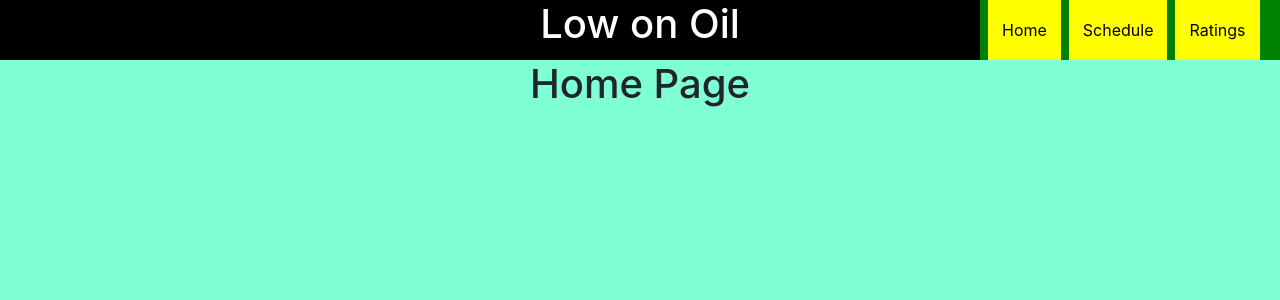
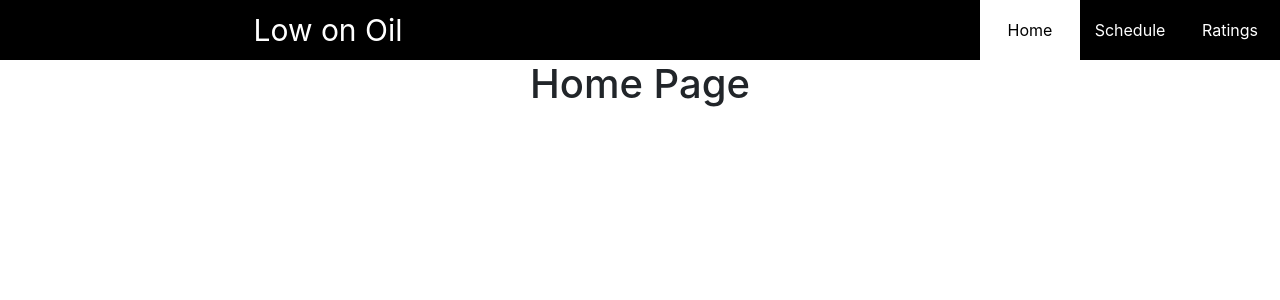
Before and after one commit to dakotamum/Low_On_Oil, a React (Create React App) app: page / in a window 1280 px wide. Shown: the top 300 px of the page. Built offline with nearby package versions, Linux system fonts and the light colour scheme.

Commit message:
quality of life changes

```diff
--- a/src/App.css
+++ b/src/App.css
@@ -1,4 +1,5 @@
 .app{
-	background-color: blue;
-	text-align: center
+	margin: 0;
+	background-color: teal;
+	position: relative;
 }
--- a/src/App.js
+++ b/src/App.js
@@ -1,5 +1,5 @@
 import React from 'react';
-import Header from './Header.js';
+import NavBar from './NavBar.js';
 import Home from './Home.js'
 import Schedule from './Schedule.js'
 import Ratings from './Ratings.js'
@@ -38,7 +38,8 @@
 	render(){
 		return(
 			<div className="app">
-				<Header toggleHome = {this.toggleHome} toggleSchedule = {this.toggleSchedule} toggleRatings = {this.toggleRatings}/>
+				<NavBar toggleHome = {this.toggleHome} toggleSchedule = {this.toggleSchedule} toggleRatings = {this.toggleRatings}
+				togSched={this.state.toggleSchedule} togRate={this.state.toggleRatings} togHome={this.state.toggleHome} />
 				{this.state.toggleHome ? (<div><Home /></div>) : this.state.toggleSchedule ? (<div><Schedule /></div>) : this.state.toggleRatings ? (<div><Ratings /></div>) : null}
 			</div>
 		)
--- a/src/Header.js
+++ /dev/null
@@ -1,31 +0,0 @@
-import React from 'react'
-import './header.css'
-
-class Header extends React.Component{
-    constructor(props){
-        super(props)
-        this.state={
-            key: this.props.id + 1
-        }
-    }
-
-    render(){
-        return(
-            <div className="header">
-                <h1>Low on Oil</h1>
-                <div className="tabs">
-                    <div className="single_tab" onClick={this.props.toggleHome}>
-                        Home
-                    </div>
-                    <div className="single_tab" onClick={this.props.toggleSchedule}>
-                        Schedule
-                    </div>
-                    <div className="single_tab" onClick={this.props.toggleRatings}>
-                        Ratings
-                    </div>
-                </div>
-            </div>
-        )}
-}
-
-export default Header
--- /dev/null
+++ b/src/NavBar.js
@@ -0,0 +1,33 @@
+import React from 'react'
+import './navbar.css'
+
+class Header extends React.Component{
+    constructor(props){
+        super(props)
+        this.state={
+            key: this.props.id + 1
+        }
+    }
+
+    render(){
+        return(
+            <div className="navbar">
+                <div className="logo">
+                    Low on Oil
+                </div>
+                <div className="tabs">
+                    <div className="single_tab" onClick={this.props.toggleHome} style={this.props.togHome ? {backgroundColor: 'white', color: 'black'} : null}>
+                        Home
+                    </div>
+                    <div className="single_tab" onClick={this.props.toggleSchedule} style={this.props.togSched ? {backgroundColor: 'white', color: 'black'} : null}>
+                        Schedule
+                    </div>
+                    <div className="single_tab" onClick={this.props.toggleRatings} style={this.props.togRate ? {backgroundColor: 'white', color: 'black'} : null}>
+                        Ratings
+                    </div>
+                </div>
+            </div>
+        )}
+}
+
+export default Header
--- a/src/header.css
+++ /dev/null
@@ -1,26 +0,0 @@
-.header{
-    background-color: black;
-    color: white;
-    width: 100%;
-    height: 60px;
-    position: relative;
-}
-.tabs{
-    background-color: green;
-    width: 300px;
-    height: 60px;
-    right: 0;
-    bottom: 0;
-    position: absolute;
-    display: flex;
-    padding-left: 4px;
-}
-.single_tab{
-    background-color: yellow;
-    color: black;
-    line-height: 60px;
-    margin-left: 4px;
-    margin-right: 4px;
-    padding-left: 14px;
-    padding-right: 14px;
-}
--- a/src/home.css
+++ b/src/home.css
@@ -1,5 +1,4 @@
 .home{
-	background-color: aquamarine;
 	text-align: center;
 	position: absolute;
 	height: calc(100% - 60px);
--- /dev/null
+++ b/src/navbar.css
@@ -0,0 +1,40 @@
+.navbar{
+    display: flex;
+    background-color: black;
+    height: 60px;
+    position: relative;
+}
+
+.logo{
+    font-size: 30px;
+    color: white;
+    background-color: black;
+    width: 50%;
+    text-align: center;
+}
+
+.tabs{
+    display: flex;
+    background-color: black;
+    height: 100%;
+    position: absolute;
+    bottom: 0;
+    right: 0;
+}
+
+.single_tab{
+    background-color: black;
+    color: white;
+    width: 100px;
+    text-align: center;
+    line-height: 60px;
+}
+
+.single_tab:hover{
+    background-color: teal;
+    color: white;
+}
+
+.single_tab:active{
+    background-color: yellow;
+}
--- a/src/ratings.css
+++ b/src/ratings.css
@@ -1,5 +1,4 @@
 .ratings{
-	background-color: #ffa500;
 	text-align: center;
 	position: absolute;
 	height: calc(100% - 60px);
--- a/src/schedule.css
+++ b/src/schedule.css
@@ -1,5 +1,4 @@
 .schedule{
-	background-color: magenta;
 	text-align: center;
 	position: absolute;
 	height: calc(100% - 60px);
```
